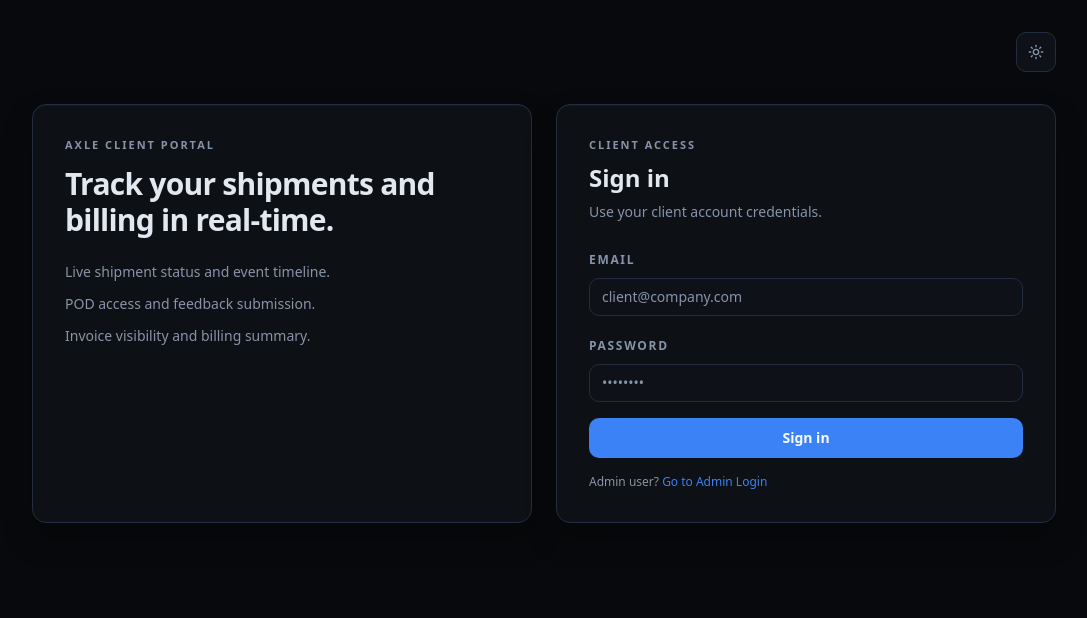
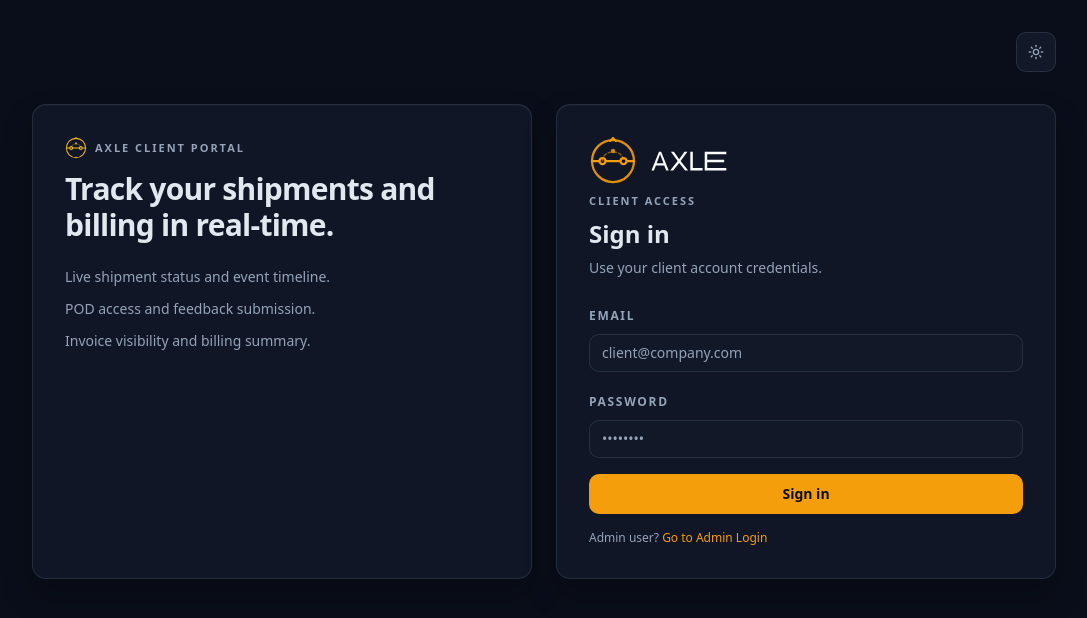
Before and after one commit to consmas/fieldtool-admin, a Next.js app: page /client/login in a window 1280 px wide. Shown: the top 618 px of the page, without its empty margins (96-1183 px from the left). Built offline with nearby package versions, Linux system fonts and the light colour scheme; no server answers.

Commit message:
logo and ux fixes

```diff
--- a/src/app/client/(portal)/layout.tsx
+++ b/src/app/client/(portal)/layout.tsx
@@ -6,6 +6,7 @@ import { ClientGuard } from "@/lib/auth/client-guard";
 import { useClientAuthStore } from "@/stores/client-auth.store";
 import { clientLogout } from "@/lib/api/client-portal";
 import { cn } from "@/lib/utils/cn";
+import { AxleLogo } from "@/components/branding/AxleLogo";
 
 const navItems = [
   { href: "/client/dashboard", label: "Dashboard" },
@@ -26,6 +27,7 @@ export default function ClientPortalLayout({ children }: { children: React.React
         <header className="border-b border-border bg-card/80 px-4 py-3 backdrop-blur sm:px-6">
           <div className="mx-auto flex w-full max-w-6xl flex-wrap items-center justify-between gap-3">
             <div>
+              <AxleLogo size="md" />
               <p className="ops-section-title">Axle Client Portal</p>
               <h1 className="text-lg font-semibold">{(user?.company_name as string) ?? "Client Dashboard"}</h1>
             </div>
--- a/src/app/client/login/page.tsx
+++ b/src/app/client/login/page.tsx
@@ -6,6 +6,7 @@ import { useRouter } from "next/navigation";
 import { clientLogin } from "@/lib/api/client-portal";
 import { useClientAuthStore } from "@/stores/client-auth.store";
 import ThemeToggle from "@/components/theme/ThemeToggle";
+import { AxleLogo, AxleLogomark, AXLE_BRAND } from "@/components/branding/AxleLogo";
 
 export default function ClientLoginPage() {
   const router = useRouter();
@@ -40,7 +41,10 @@ export default function ClientLoginPage() {
       </div>
       <div className="mx-auto mt-8 grid max-w-5xl gap-6 lg:grid-cols-2">
         <section className="ops-card hidden p-8 lg:block">
-          <p className="ops-section-title">Axle Client Portal</p>
+          <div className="mb-3 flex items-center gap-2">
+            <AxleLogomark size={22} color={AXLE_BRAND.amberLight} />
+            <p className="ops-section-title">Axle Client Portal</p>
+          </div>
           <h1 className="mt-3 text-3xl font-semibold tracking-tight">Track your shipments and billing in real-time.</h1>
           <ul className="mt-6 space-y-3 text-sm text-muted-foreground">
             <li>Live shipment status and event timeline.</li>
@@ -49,7 +53,10 @@ export default function ClientLoginPage() {
           </ul>
         </section>
         <section className="ops-card p-6 sm:p-8">
-          <p className="ops-section-title">Client Access</p>
+          <div className="mb-1">
+            <AxleLogo size="md" />
+          </div>
+          <p className="ops-section-title mt-2">Client Access</p>
           <h2 className="mt-2 text-2xl font-semibold">Sign in</h2>
           <p className="mt-2 text-sm text-muted-foreground">Use your client account credentials.</p>
           <form className="mt-6 space-y-4" onSubmit={handleSubmit}>
--- a/src/app/globals.css
+++ b/src/app/globals.css
@@ -2,61 +2,61 @@
 
 :root {
   --radius: 0.625rem;
-  --background: #08090c;
+  --background: #0a0e1a;
   --foreground: #e2e8f0;
-  --card: #0e1117;
+  --card: #111827;
   --card-foreground: oklch(0.985 0 0);
-  --popover: #151921;
+  --popover: #0f172a;
   --popover-foreground: oklch(0.985 0 0);
-  --primary: #3b82f6;
-  --primary-foreground: #f8fbff;
-  --secondary: #151b25;
+  --primary: #f59e0b;
+  --primary-foreground: #0a0e1a;
+  --secondary: #1e293b;
   --secondary-foreground: oklch(0.985 0 0);
-  --muted: #151921;
-  --muted-foreground: #8694a9;
-  --accent: #1c2230;
+  --muted: #111827;
+  --muted-foreground: #94a3b8;
+  --accent: #1e293b;
   --accent-foreground: oklch(0.985 0 0);
   --destructive: #ef4444;
-  --border: #232d3f;
-  --input: #2e3b52;
-  --ring: #3b82f6;
-  --sidebar: #08090c;
+  --border: rgba(148, 163, 184, 0.16);
+  --input: #334155;
+  --ring: #f59e0b;
+  --sidebar: #0a0e1a;
   --sidebar-foreground: oklch(0.985 0 0);
-  --sidebar-primary: #3b82f6;
-  --sidebar-primary-foreground: oklch(0.985 0 0);
-  --sidebar-accent: #151921;
+  --sidebar-primary: #f59e0b;
+  --sidebar-primary-foreground: #0a0e1a;
+  --sidebar-accent: #111827;
   --sidebar-accent-foreground: oklch(0.985 0 0);
-  --sidebar-border: #232d3f;
-  --sidebar-ring: #3b82f6;
+  --sidebar-border: rgba(148, 163, 184, 0.16);
+  --sidebar-ring: #f59e0b;
 }
 
 [data-theme="light"] {
-  --background: #f3f6fb;
+  --background: #fffaf1;
   --foreground: #0f172a;
   --card: #ffffff;
   --card-foreground: #0f172a;
   --popover: #ffffff;
   --popover-foreground: #0f172a;
-  --primary: #2563eb;
+  --primary: #b45309;
   --primary-foreground: #ffffff;
-  --secondary: #e8eef8;
+  --secondary: #fff2d8;
   --secondary-foreground: #0f172a;
-  --muted: #e9eef7;
+  --muted: #fff4df;
   --muted-foreground: #475569;
-  --accent: #e2e8f0;
+  --accent: #ffecc7;
   --accent-foreground: #0f172a;
   --destructive: #dc2626;
-  --border: #cfd8e7;
-  --input: #bfcce0;
-  --ring: #2563eb;
-  --sidebar: #eef3fb;
+  --border: #ecdcb6;
+  --input: #e6d2a3;
+  --ring: #b45309;
+  --sidebar: #fff5e3;
   --sidebar-foreground: #0f172a;
-  --sidebar-primary: #2563eb;
+  --sidebar-primary: #b45309;
   --sidebar-primary-foreground: #ffffff;
-  --sidebar-accent: #dfe7f5;
+  --sidebar-accent: #ffefcf;
   --sidebar-accent-foreground: #0f172a;
-  --sidebar-border: #ccd8ea;
-  --sidebar-ring: #2563eb;
+  --sidebar-border: #ecdcb6;
+  --sidebar-ring: #b45309;
 }
 
 @theme inline {
@@ -102,14 +102,14 @@
   body {
     @apply bg-background text-foreground;
     font-family: var(--font-geist-sans), system-ui, sans-serif;
-    background-image: radial-gradient(circle at 15% -20%, rgba(59, 130, 246, 0.16), transparent 40%),
-      radial-gradient(circle at 120% 120%, rgba(99, 102, 241, 0.12), transparent 35%);
+    background-image: radial-gradient(circle at 15% -20%, rgba(245, 158, 11, 0.2), transparent 42%),
+      radial-gradient(circle at 120% 120%, rgba(217, 119, 6, 0.14), transparent 38%);
     background-attachment: fixed;
   }
 
   [data-theme="light"] body {
-    background-image: radial-gradient(circle at 15% -20%, rgba(59, 130, 246, 0.12), transparent 42%),
-      radial-gradient(circle at 110% 120%, rgba(56, 189, 248, 0.12), transparent 38%);
+    background-image: radial-gradient(circle at 15% -20%, rgba(245, 158, 11, 0.16), transparent 44%),
+      radial-gradient(circle at 110% 120%, rgba(217, 119, 6, 0.1), transparent 40%);
   }
 
   .scrollbar-thin::-webkit-scrollbar {
@@ -153,10 +153,10 @@
   }
 
   .ops-shell {
-    background-image: linear-gradient(180deg, rgba(14, 17, 23, 0.95), rgba(8, 9, 12, 0.95));
+    background-image: linear-gradient(180deg, rgba(17, 24, 39, 0.95), rgba(10, 14, 26, 0.95));
   }
 
   [data-theme="light"] .ops-shell {
-    background-image: linear-gradient(180deg, rgba(245, 248, 253, 0.95), rgba(238, 243, 251, 0.95));
+    background-image: linear-gradient(180deg, rgba(255, 250, 241, 0.95), rgba(255, 245, 227, 0.95));
   }
 }
--- a/src/app/layout.tsx
+++ b/src/app/layout.tsx
@@ -3,8 +3,8 @@ import type { Metadata } from "next";
 import { ReactQueryProvider } from "@/lib/utils/react-query-provider";
 
 export const metadata: Metadata = {
-  title: "ConsMas FieldTool Admin",
-  description: "Admin dashboard for ConsMas FieldTool",
+  title: "Axle Admin",
+  description: "Axle fleet operations admin dashboard",
 };
 
 export default function RootLayout({
--- /dev/null
+++ b/src/components/branding/AxleLogo.tsx
@@ -0,0 +1,141 @@
+import { cn } from "@/lib/utils/cn";
+
+export const AXLE_BRAND = {
+  amber: "#F59E0B",
+  amberLight: "#FBBF24",
+  amberDark: "#D97706",
+  amberDeep: "#B45309",
+  dark: "#0A0E1A",
+  darkCard: "#111827",
+  darkSurface: "#0F172A",
+  slate: "#1E293B",
+  textWhite: "#F8FAFC",
+  textGray: "#94A3B8",
+  textMuted: "#64748B",
+};
+
+type MarkProps = {
+  size?: number;
+  color?: string;
+  className?: string;
+  mono?: boolean;
+  bgColor?: string;
+};
+
+type WordmarkProps = {
+  height?: number;
+  color?: string;
+  className?: string;
+};
+
+type LogoProps = {
+  size?: "sm" | "md" | "lg" | "xl";
+  color?: string;
+  textColor?: string;
+  layout?: "horizontal" | "vertical";
+  className?: string;
+};
+
+export function AxleLogomark({
+  size = 64,
+  color = AXLE_BRAND.amber,
+  className,
+  mono = false,
+  bgColor = AXLE_BRAND.dark,
+}: MarkProps) {
+  const c = mono ? "currentColor" : color;
+  const inner = mono ? bgColor : AXLE_BRAND.dark;
+
+  return (
+    <svg
+      className={className}
+      width={size}
+      height={size}
+      viewBox="0 0 64 64"
+      fill="none"
+      xmlns="http://www.w3.org/2000/svg"
+      role="img"
+      aria-label="Axle logomark"
+    >
+      <circle cx="32" cy="32" r="28" stroke={c} strokeWidth="3" strokeLinecap="round" opacity="0.9" />
+      <line x1="4" y1="32" x2="60" y2="32" stroke={c} strokeWidth="3" strokeLinecap="round" />
+      <circle cx="18" cy="32" r="5.5" fill={c} />
+      <circle cx="18" cy="32" r="2.5" fill={inner} />
+      <circle cx="46" cy="32" r="5.5" fill={c} />
+      <circle cx="46" cy="32" r="2.5" fill={inner} />
+      <path
+        d="M18 32 C18 16, 46 16, 46 32"
+        stroke={c}
+        strokeWidth="2"
+        strokeLinecap="round"
+        strokeDasharray="4 3"
+        opacity="0.5"
+      />
+      <circle cx="32" cy="18.5" r="3" fill={c} opacity="0.8" />
+      <path
+        d="M28 5.5 L32 1 L36 5.5"
+        stroke={c}
+        strokeWidth="2.5"
+        strokeLinecap="round"
+        strokeLinejoin="round"
+        fill="none"
+      />
+    </svg>
+  );
+}
+
+export function AxleWordmark({
+  height = 28,
+  color = AXLE_BRAND.textWhite,
+  className,
+}: WordmarkProps) {
+  const scale = height / 28;
+  const width = 108 * scale;
+
+  return (
+    <svg
+      className={className}
+      width={width}
+      height={height}
+      viewBox="0 0 108 28"
+      fill="none"
+      xmlns="http://www.w3.org/2000/svg"
+      role="img"
+      aria-label="Axle wordmark"
+    >
+      <path d="M2 27L12.5 1H15.5L26 27H22.5L19.8 20H8.2L5.5 27H2ZM9.3 17H18.7L14 4.5L9.3 17Z" fill={color} />
+      <path d="M28 27L38.5 14L29 1H33.2L40.5 11.5L47.8 1H52L42.5 14L53 27H48.8L40.5 16.5L32.2 27H28Z" fill={color} />
+      <path d="M56 1H59.5V23.5H73V27H56V1Z" fill={color} />
+      <path d="M76 1H106V4.5H79.5V12H103V15.5H79.5V23.5H106V27H76V1Z" fill={color} />
+    </svg>
+  );
+}
+
+export function AxleLogo({
+  size = "md",
+  color = AXLE_BRAND.amber,
+  textColor = AXLE_BRAND.textWhite,
+  layout = "horizontal",
+  className,
+}: LogoProps) {
+  const sizes: Record<NonNullable<LogoProps["size"]>, number> = { sm: 32, md: 48, lg: 64, xl: 80 };
+  const markSize = sizes[size];
+  const wordHeight = markSize * 0.42;
+  const gap = markSize * 0.28;
+
+  if (layout === "vertical") {
+    return (
+      <div className={cn("flex flex-col items-center", className)} style={{ gap }}>
+        <AxleLogomark size={markSize} color={color} />
+        <AxleWordmark height={wordHeight} color={textColor} />
+      </div>
+    );
+  }
+
+  return (
+    <div className={cn("flex items-center", className)} style={{ gap }}>
+      <AxleLogomark size={markSize} color={color} />
+      <AxleWordmark height={wordHeight} color={textColor} />
+    </div>
+  );
+}
--- a/src/components/layout/Topbar.tsx
+++ b/src/components/layout/Topbar.tsx
@@ -3,6 +3,7 @@
 import { Bell, Menu, Search } from "lucide-react";
 import { useAuthStore } from "@/stores/auth.store";
 import ThemeToggle from "@/components/theme/ThemeToggle";
+import { AxleLogomark, AXLE_BRAND } from "@/components/branding/AxleLogo";
 
 export default function Topbar({ onMenuClick }: { onMenuClick: () => void }) {
   const user = useAuthStore((state) => state.user);
@@ -11,7 +12,10 @@ export default function Topbar({ onMenuClick }: { onMenuClick: () => void }) {
     <header className="sticky top-0 z-10 border-b border-border bg-background/85 px-3 py-3 backdrop-blur sm:px-4 md:px-6 md:py-4">
       <div className="flex flex-wrap items-center justify-between gap-3 md:gap-4">
         <div>
-          <p className="text-[11px] font-semibold uppercase tracking-[0.16em] text-muted-foreground">Axle Command Center</p>
+          <div className="flex items-center gap-2">
+            <AxleLogomark size={18} color={AXLE_BRAND.amberLight} />
+            <p className="text-[11px] font-semibold uppercase tracking-[0.16em] text-muted-foreground">Axle Command Center</p>
+          </div>
           <h1 className="text-lg font-semibold tracking-tight text-foreground md:text-xl">Admin Dashboard</h1>
         </div>
 
```
Also changed, not shown: src/app/(auth)/login/page.tsx (+9 -9 lines), src/app/(dashboard)/users/page.tsx (+8 -0 lines), src/components/layout/Sidebar.tsx (+4 -5 lines).
